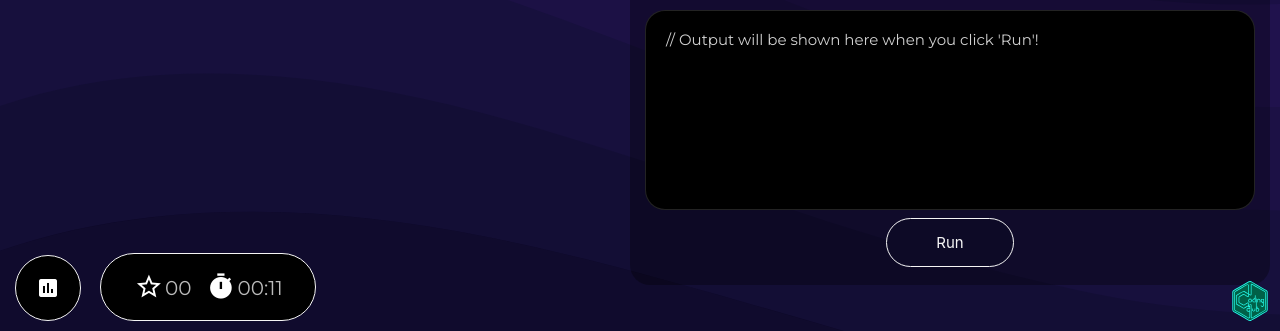
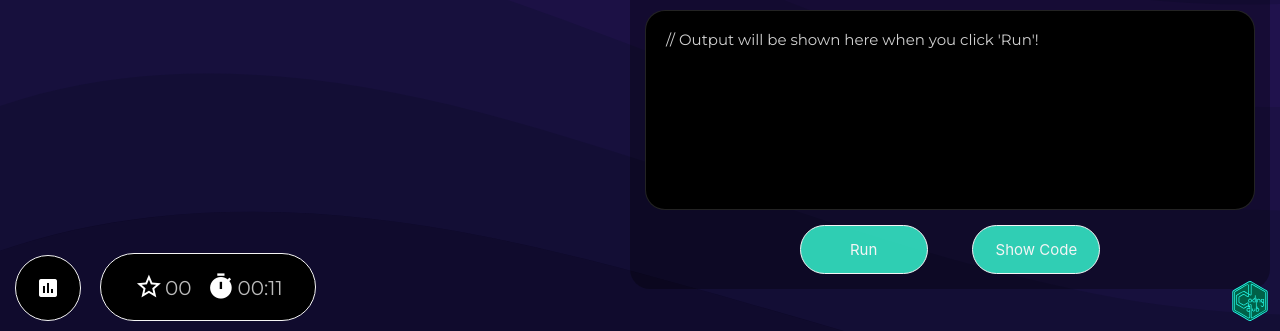
Before and after one commit to dmahajan980/BlindCoding, a Django app: page /main/ in a window 1280 px wide. Shown: the part 469-800 px from the top of the page. Run offline with Django 3.2, Linux system fonts and the light colour scheme.

Commit message:
Added functionality to show code.

```diff
--- a/blind_coding/main_app/templates/loggedIn.html
+++ b/blind_coding/main_app/templates/loggedIn.html
@@ -109,7 +109,9 @@
 				</div>
 
 				<div class="options">
-					<button class="run" onclick="runCode()">Run</button>
+					<button class="bttn" onclick="runCode()">Run</button>
+					<button class="bttn" id="showCode">Show Code</button>
+					<!-- <div class="time-left">10</div> -->
 				</div>
 
 			</div>
--- a/blind_coding/static/css/style-1.css
+++ b/blind_coding/static/css/style-1.css
@@ -178,8 +178,8 @@ nav#header ul a {
 
 .options {
   display: flex;
-  margin: 8px 0 0 0;
-  justify-content: space-around;
+  margin: 15px 0 0 0;
+  justify-content: center;
 }
 
 button {
@@ -287,8 +287,14 @@ textarea:focus {
   background: black;
 }
 
-.run,.submit{
+.bttn,.submit, #showCode{
   width: 10vw;
+  background-color: rgba(57, 255, 216, 0.8);
+  transition: all 100ms ease-in 50ms;
+}
+
+.bttn:nth-child(1) {
+  margin-right: 3.5vw;
 }
 
 #footer p {
@@ -588,7 +594,8 @@ a {
 
 #codeInput{
 	color: black;
-	caret-color: white;
+  caret-color: white;
+  transition: color 100ms ease-out;
 }
 
 ::selection{
--- a/blind_coding/static/js/app.js
+++ b/blind_coding/static/js/app.js
@@ -79,7 +79,7 @@ function populateLangs()
   let selectField = document.getElementById('langSelect');
   for(element of languageIDs)
   {
-    console.log('adding.. ',element);
+    // console.log('adding.. ',element);
      var opt = document.createElement("option");
      opt.value= element['id'];
      opt.innerHTML = element['name']; // whatever property it has
@@ -189,7 +189,7 @@ const sendRequest = (method, url, data) => {
   ourRequest.onload = function() {
     if (ourRequest.status >= 200 && ourRequest.status < 400) {
       // console.log('output: ');
-      console.log('success 200');
+      // console.log('success 200');
       if(url == 'runCode/'){
         console.log('1');
         let recievedData = JSON.parse(ourRequest.responseText);
@@ -225,8 +225,8 @@ const sendRequest = (method, url, data) => {
         console.log('hi ',recievedData);
           document.getElementsByClassName('left')[0].innerHTML=que;
         qNo = recievedData['qNo'];
-			console.log(qNo);
-			console.log(recievedData['userScore']);
+        // console.log(qNo);
+        // console.log(recievedData['userScore']);
         document.getElementById('score').innerHTML = recievedData['userScore'];
         console.log(recievedData);
         return recievedData;
@@ -235,7 +235,7 @@ const sendRequest = (method, url, data) => {
     } else {
       // Nothing
       // startClock();
-      console.log("OO")
+      // console.log("OO")
       increaseTime()
     }
   }
@@ -243,11 +243,11 @@ const sendRequest = (method, url, data) => {
   ourRequest.onerror = function() {
     // Nothing
     // startClock();
-    console.log("OO")
+    // console.log("OO")
     increaseTime()
   }
 
-  console.log(JSON.stringify(data));
+  // console.log(JSON.stringify(data));
   ourRequest.send(JSON.stringify(data));
 };
 
@@ -262,6 +262,8 @@ const getQuestion = queNum => {
   // let data = { queNum };
   // sendRequest('POST', '/question/', data);
   sendRequest('POST', '/question/', { queNum });
+  // console.log(queNum)
+  // clicks = 0;
 };
 
 window.onresize = function() {
@@ -305,8 +307,8 @@ function closeAbout() {
 
 document.addEventListener('DOMContentLoaded', function() {
     var elems = document.querySelectorAll('select');
-	console.log('hikljhg');
-//    var instances = M.FormSelect.init(elems, options);
+	  // console.log('hikljhg');
+    // var instances = M.FormSelect.init(elems, options);
   });
 
   // Or with jQuery
@@ -421,8 +423,44 @@ function pauseTime() {
   clearInterval(timerId);
 }
 
+// Won't allow user to cheat by changing text-color
+let codeIntervalId;
+let clicks = 0;
+const hideCode = () => {
+  codeIntervalId = setInterval(() => document.getElementById('codeInput').style.color = 'black', 200)
+}
+
+const showCode = () => {
+  const box = document.getElementById('codeInput')
+
+  if (box.disabled === false) {
+    // Functionality won't be achieved after two clicks
+    if (clicks === 2) {
+      box.disabled = true;
+      alert('You have used up your time!')
+      return;
+    }
+    else {
+      // Disable button and show code for 5 seconds
+      box.disabled = true;
+      clearInterval(codeIntervalId);
+      box.style.color = 'white';
+      setTimeout(() => {
+        hideCode()
+        box.disabled = false;
+      }, 5000)
+    }
+    clicks++;
+    console.log(clicks)
+  }
+}
+
+document.getElementById('showCode').addEventListener('click', () => {
+  showCode()
+})
+
 window.onload = () => {
   // startClock();
-  console.log("OO")
   increaseTime()
+  hideCode();
 }
--- a/blind_coding/static/main/loggedIn.html
+++ b/blind_coding/static/main/loggedIn.html
@@ -32,8 +32,8 @@
 				</div>
 
 				<div class="options">
-					<button class="run" onclick="runCode()">Run</button>
-					<button class="submit">Submit</button>
+					<button class="btn" onclick="runCode()">Run</button>
+					<button class="btn">Show Code</button>
 				</div>
 
 			</div>
```
Also changed, not shown: blind_coding/db.sqlite3. Lines whose indentation alone changed are shown as unchanged.
